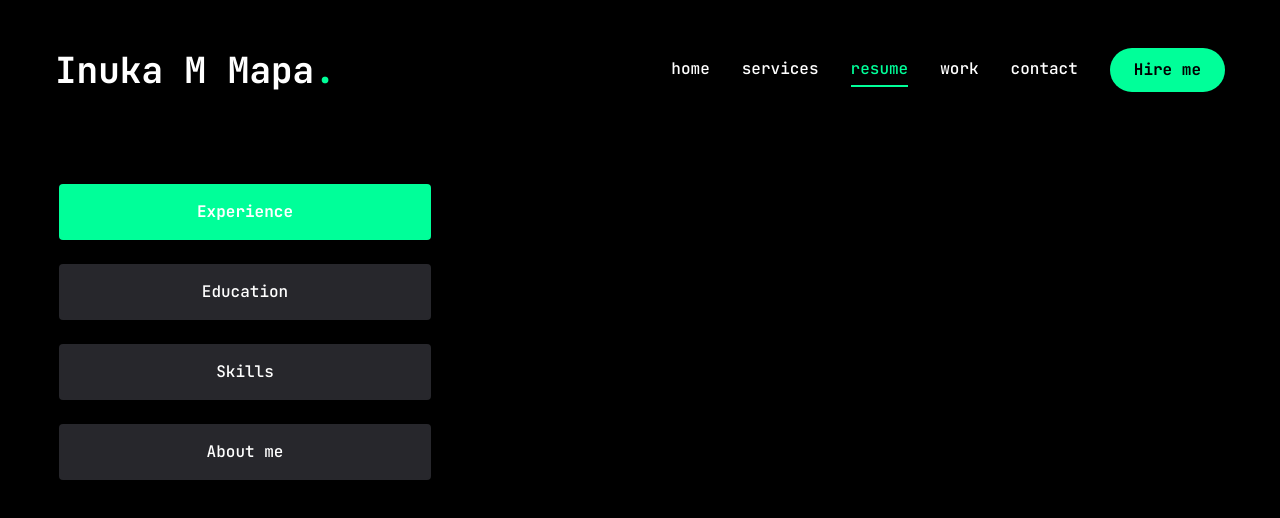
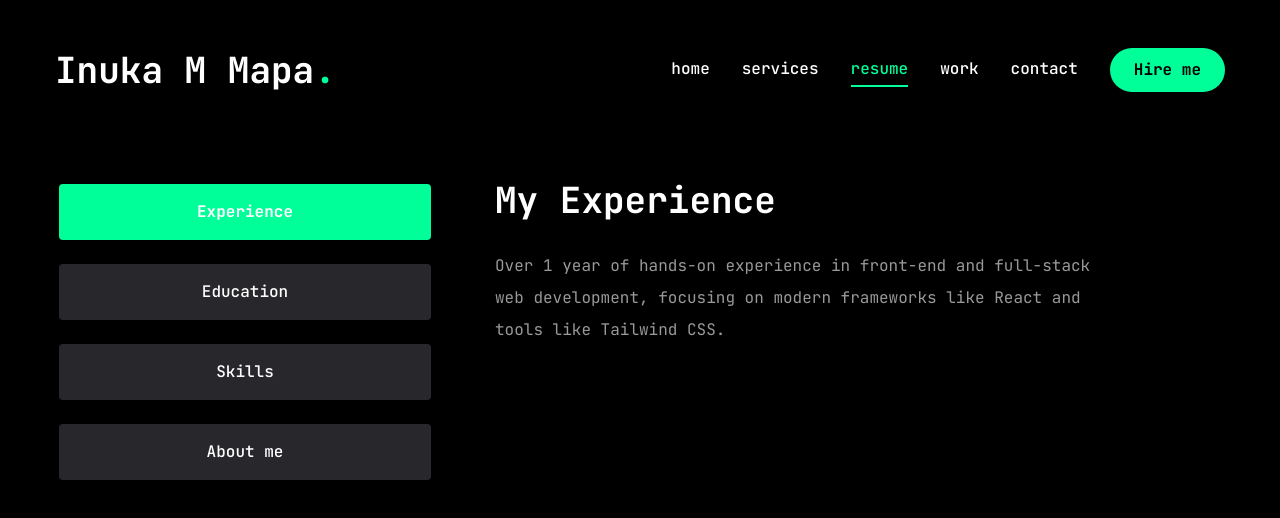
Before and after one commit to InukaMapa/My-New-Portfolio, a Next.js app: page /resume in a window 1280 px wide. Shown: the top 518 px of the page. Built offline with nearby package versions, Linux system fonts and the light colour scheme.

Commit message:
update resume page

```diff
--- a/app/resume/page.jsx
+++ b/app/resume/page.jsx
@@ -11,6 +11,12 @@ import {FaHtml5,
 
 import { SiTailwindcss, SiNextdotjs}
 from "react-icons/fa"
+
+const experience = {
+  title: "My Experience",
+  description:
+    "Over 1 year of hands-on experience in front-end and full-stack web development, focusing on modern frameworks like React and tools like Tailwind CSS.",
+};
 
 const about ={
     title:'About me',
@@ -114,13 +120,12 @@ const Resume = () => {
             transition: { delay: 2.4, duration: 0.4, ease: "easeIn" },
         }}
 
-        className="min-h-[80vh] flex items-center py-12 xl:py-0"
->
+        className="min-h-[80vh] flex items-center py-12 xl:py-0">
+
     <div className="container mx-auto">
         <Tabs
         defaultValue="experience"
-        className="flex flex-col xl:flex-row gap-[60px]"
-        >
+        className="flex flex-col xl:flex-row gap-[60px]">
             <TabsList className="flex flex-col w-full max-w-[380px] mx-auto xl:mx-0
             gap-6">
                  <TabsTrigger value="experience">Experience</TabsTrigger>
@@ -129,10 +134,25 @@ const Resume = () => {
                     <TabsTrigger value="about">About me</TabsTrigger>
             </TabsList>
             <div className="min-h-[70vh] w-full">
-                <TabsContent value ="expeerience" className="w-full">
-                    experience
+
+                <TabsContent value="experience" className="w-full">
+                <div className="flex flex-col gap-[30px] text-center xl:text-left">
+                    <h3 className="text-4xl font-bold">{experience.title}</h3>
+                    <p className="max-w-[600px] text-white/60 mx-auto xl:mx-0">
+                    {experience.description}
+                    </p>
+                    <ScrollArea></ScrollArea>
+                </div>
                 </TabsContent>
-
+                <TabsContent value ="education" className="w-full">
+                     education
+                </TabsContent>
+                <TabsContent value ="skills" className="w-full">
+                     skills
+                </TabsContent>
+                <TabsContent value ="about" className="w-full">
+                     about
+                </TabsContent>
             </div>
         </Tabs>
         </div>
```
